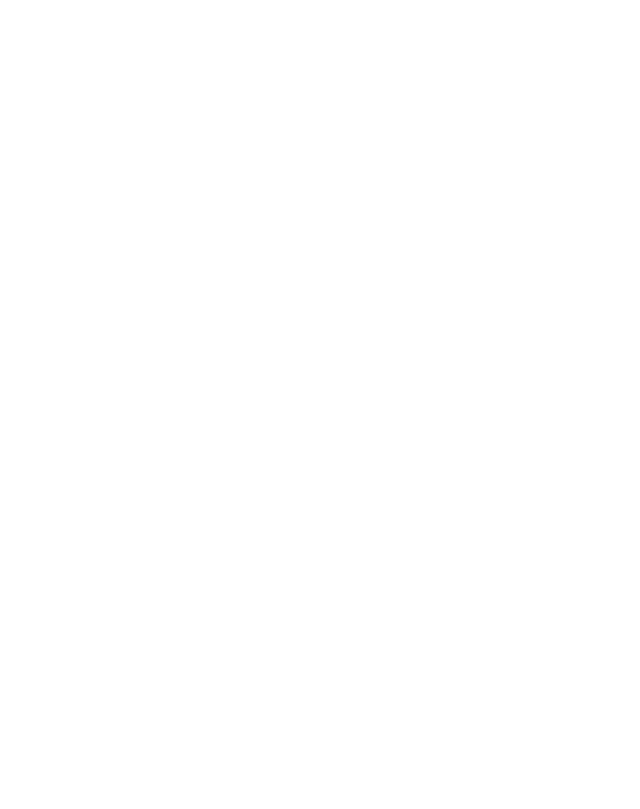
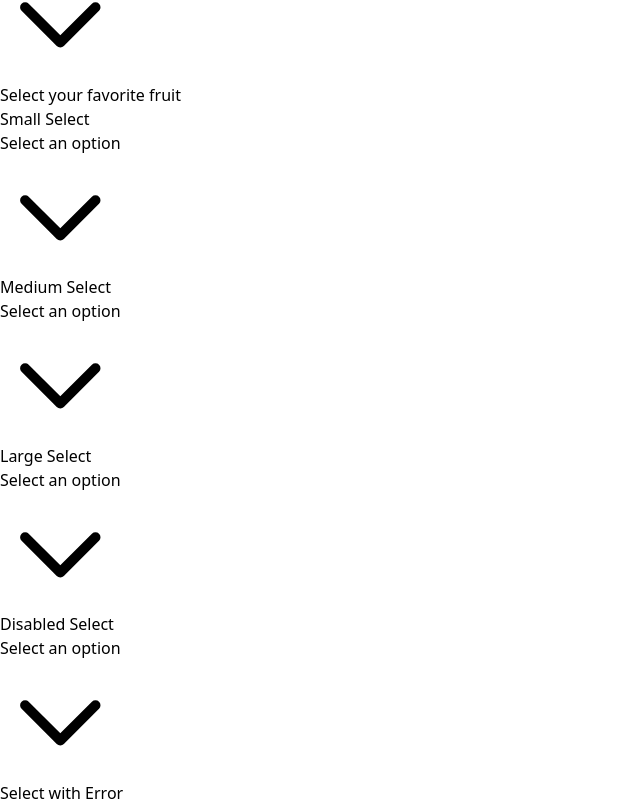
Before and after one commit to Arash-Nozarinejad/interactive-component-lib-01, a React (Vite) app: page / in a window 1280 px wide. Shown: the part 1262-2071 px from the top of the page, without its empty margins (0-640 px from the left). Before the commit the page ends 1152 px from the top, so only its background shows below. Built offline with nearby package versions, Linux system fonts and the light colour scheme.

Commit message:
select  custom elements with examples added.

```diff
--- a/src/App.tsx
+++ b/src/App.tsx
@@ -1,6 +1,7 @@
 import ButtonComponentExample from "./components/ButtonComponentExamples";
 import CheckboxComponentExamples from "./components/CheckBoxComponentExamples";
 import InputComponentExample from "./components/InputComponentExamples";
+import SelectComponentExamples from "./components/SelectComponentExamples";
 
 function App() {
   return (
@@ -8,6 +9,7 @@
       <ButtonComponentExample />
       <InputComponentExample />
       <CheckboxComponentExamples />
+      <SelectComponentExamples />
     </div>
   );
 }
--- /dev/null
+++ b/src/components/SelectComponentExamples.tsx
@@ -0,0 +1,97 @@
+
+import Select from './atoms/Select/Select';
+import { useState } from 'react';
+
+function SelectComponentExamples() {
+
+  const [selectedValues, setSelectedValues] = useState({
+    basic: '',
+    disabled: '',
+    error: '',
+    required: ''
+  });
+
+  const fruitOptions = [
+    { value: 'apple', label: 'Apple' },
+    { value: 'banana', label: 'Banana' },
+    { value: 'orange', label: 'Orange' },
+    { value: 'grape', label: 'Grape', disabled: true }
+  ];
+
+  return (
+    <div className="">
+
+      {/* Select Examples */}
+      <div className="space-y-6">
+        <h1 className="text-2xl font-bold">Select Component Examples</h1>
+
+        <div className="space-y-4">
+          {/* Basic Select */}
+          <Select
+            label="Basic Select"
+            options={fruitOptions}
+            value={selectedValues.basic}
+            onChange={(value) => setSelectedValues(prev => ({ ...prev, basic: value }))}
+            hint="Select your favorite fruit"
+          />
+
+          {/* Sizes */}
+          <div className="space-y-4">
+            <Select
+              label="Small Select"
+              options={fruitOptions}
+              size="sm"
+            />
+            <Select
+              label="Medium Select"
+              options={fruitOptions}
+              size="md"
+            />
+            <Select
+              label="Large Select"
+              options={fruitOptions}
+              size="lg"
+            />
+          </div>
+
+          {/* Disabled */}
+          <Select
+            label="Disabled Select"
+            options={fruitOptions}
+            value={selectedValues.disabled}
+            onChange={(value) => setSelectedValues(prev => ({ ...prev, disabled: value }))}
+            disabled
+          />
+
+          {/* With Error */}
+          <Select
+            label="Select with Error"
+            options={fruitOptions}
+            value={selectedValues.error}
+            onChange={(value) => setSelectedValues(prev => ({ ...prev, error: value }))}
+            error="Please select an option"
+          />
+
+          {/* Required */}
+          <Select
+            label="Required Select"
+            options={fruitOptions}
+            value={selectedValues.required}
+            onChange={(value) => setSelectedValues(prev => ({ ...prev, required: value }))}
+            required
+            hint="You must select an option"
+          />
+
+          {/* Full Width */}
+          <Select
+            label="Full Width Select"
+            options={fruitOptions}
+            fullWidth
+          />
+        </div>
+      </div>
+    </div>
+  );
+}
+
+export default SelectComponentExamples;
--- /dev/null
+++ b/src/components/atoms/Select/Select.tsx
@@ -0,0 +1,220 @@
+import React, { useState } from 'react';
+
+interface Option {
+  value: string;
+  label: string;
+  disabled?: boolean;
+}
+
+interface SelectProps {
+  id?: string;
+  label: string;
+  options: Option[];
+  value?: string;
+  onChange?: (value: string) => void;
+  placeholder?: string;
+  error?: string;
+  hint?: string;
+  disabled?: boolean;
+  required?: boolean;
+  size?: 'sm' | 'md' | 'lg';
+  fullWidth?: boolean;
+  className?: string;
+}
+
+const Select = ({
+  id,
+  label,
+  options,
+  value,
+  onChange,
+  placeholder = 'Select an option',
+  error,
+  hint,
+  disabled = false,
+  required = false,
+  size = 'md',
+  fullWidth = false,
+  className = '',
+}: SelectProps) => {
+  const [isOpen, setIsOpen] = useState(false);
+  const [highlightedIndex, setHighlightedIndex] = useState(-1);
+
+  const selectId = id || `select-${label.toLowerCase().replace(/\s+/g, '-')}`;
+  const errorId = `${selectId}-error`;
+  const hintId = `${selectId}-hint`;
+
+  // Base styles
+  const baseSelectStyles = 'relative rounded-md border transition-colors duration-200 focus:outline-none focus:ring-2 focus:ring-offset-2';
+
+  // Size variations
+  const sizeStyles = {
+    sm: 'px-3 py-1.5 text-sm',
+    md: 'px-4 py-2 text-base',
+    lg: 'px-4 py-3 text-lg'
+  };
+
+  // State styles
+  const stateStyles = {
+    default: 'border-gray-300 bg-white focus:border-blue-500 focus:ring-blue-500',
+    error: 'border-red-500 focus:border-red-500 focus:ring-red-500',
+    disabled: 'bg-gray-50 text-gray-500 cursor-not-allowed'
+  };
+
+  // Width style
+  const widthStyle = fullWidth ? 'w-full' : 'w-64';
+
+  const handleKeyDown = (e: React.KeyboardEvent) => {
+    if (disabled) return;
+
+    switch (e.key) {
+      case 'Enter':
+      case ' ':
+        e.preventDefault();
+        setIsOpen(prev => !prev);
+        break;
+      case 'ArrowDown':
+        e.preventDefault();
+        if (!isOpen) {
+          setIsOpen(true);
+        } else {
+          setHighlightedIndex(prev =>
+            prev < options.filter(opt => !opt.disabled).length - 1 ? prev + 1 : prev
+          );
+        }
+        break;
+      case 'ArrowUp':
+        e.preventDefault();
+        if (!isOpen) {
+          setIsOpen(true);
+        } else {
+          setHighlightedIndex(prev => prev > 0 ? prev - 1 : 0);
+        }
+        break;
+      case 'Escape':
+        setIsOpen(false);
+        break;
+    }
+  };
+
+  const selectedOption = options.find(opt => opt.value === value);
+
+  return (
+    <div className={`${fullWidth ? 'w-full' : 'w-fit'}`}>
+      <label
+        htmlFor={selectId}
+        className="block text-sm font-medium text-gray-700 mb-1"
+      >
+        {label}
+        {required && <span className="ml-1 text-red-500">*</span>}
+      </label>
+
+      <div className="relative">
+        <button
+          id={selectId}
+          type="button"
+          aria-haspopup="listbox"
+          aria-expanded={isOpen}
+          aria-labelledby={`${selectId}-label`}
+          aria-describedby={`${error ? errorId : ''} ${hint ? hintId : ''}`.trim() || undefined}
+          aria-invalid={!!error}
+          disabled={disabled}
+          onClick={() => !disabled && setIsOpen(!isOpen)}
+          onKeyDown={handleKeyDown}
+          className={`
+            ${baseSelectStyles}
+            ${sizeStyles[size]}
+            ${error ? stateStyles.error : stateStyles.default}
+            ${disabled ? stateStyles.disabled : ''}
+            ${widthStyle}
+            ${className}
+            flex justify-between items-center
+            text-left
+          `.trim()}
+        >
+          <span className={!selectedOption ? 'text-gray-400' : ''}>
+            {selectedOption ? selectedOption.label : placeholder}
+          </span>
+          <span className="ml-2">
+            <svg
+              className={`h-5 w-5 text-gray-400 transform transition-transform ${isOpen ? 'rotate-180' : ''}`}
+              fill="none"
+              strokeLinecap="round"
+              strokeLinejoin="round"
+              strokeWidth="2"
+              viewBox="0 0 24 24"
+              stroke="currentColor"
+            >
+              <path d="M19 9l-7 7-7-7" />
+            </svg>
+          </span>
+        </button>
+
+        {isOpen && (
+          <div
+            className="absolute z-10 mt-1 w-full rounded-md bg-white shadow-lg"
+            role="listbox"
+            aria-labelledby={`${selectId}-label`}
+          >
+            <ul
+              className="max-h-60 rounded-md py-1 text-base ring-1 ring-black ring-opacity-5 overflow-auto focus:outline-none"
+            >
+              {options.map((option, index) => (
+                <li
+                  key={option.value}
+                  role="option"
+                  aria-selected={value === option.value}
+                  className={`
+                    ${value === option.value ? 'bg-blue-100 text-blue-900' : 'text-gray-900'}
+                    ${index === highlightedIndex ? 'bg-blue-50' : ''}
+                    ${option.disabled ? 'opacity-50 cursor-not-allowed' : 'cursor-pointer hover:bg-blue-50'}
+                    relative py-2 pl-3 pr-9 select-none
+                  `}
+                  onClick={() => {
+                    if (!option.disabled) {
+                      onChange?.(option.value);
+                      setIsOpen(false);
+                    }
+                  }}
+                >
+                  <span className="block truncate">
+                    {option.label}
+                  </span>
+                  {value === option.value && (
+                    <span className="absolute inset-y-0 right-0 flex items-center pr-4 text-blue-600">
+                      <svg className="h-5 w-5" fill="currentColor" viewBox="0 0 20 20">
+                        <path fillRule="evenodd" d="M16.707 5.293a1 1 0 010 1.414l-8 8a1 1 0 01-1.414 0l-4-4a1 1 0 011.414-1.414L8 12.586l7.293-7.293a1 1 0 011.414 0z" clipRule="evenodd" />
+                      </svg>
+                    </span>
+                  )}
+                </li>
+              ))}
+            </ul>
+          </div>
+        )}
+      </div>
+
+      {/* Error message */}
+      {error && (
+        <p
+          id={errorId}
+          className="mt-1 text-sm text-red-600"
+        >
+          {error}
+        </p>
+      )}
+
+      {/* Hint text */}
+      {hint && !error && (
+        <p
+          id={hintId}
+          className="mt-1 text-sm text-gray-500"
+        >
+          {hint}
+        </p>
+      )}
+    </div>
+  );
+};
+
+export default Select;
```
